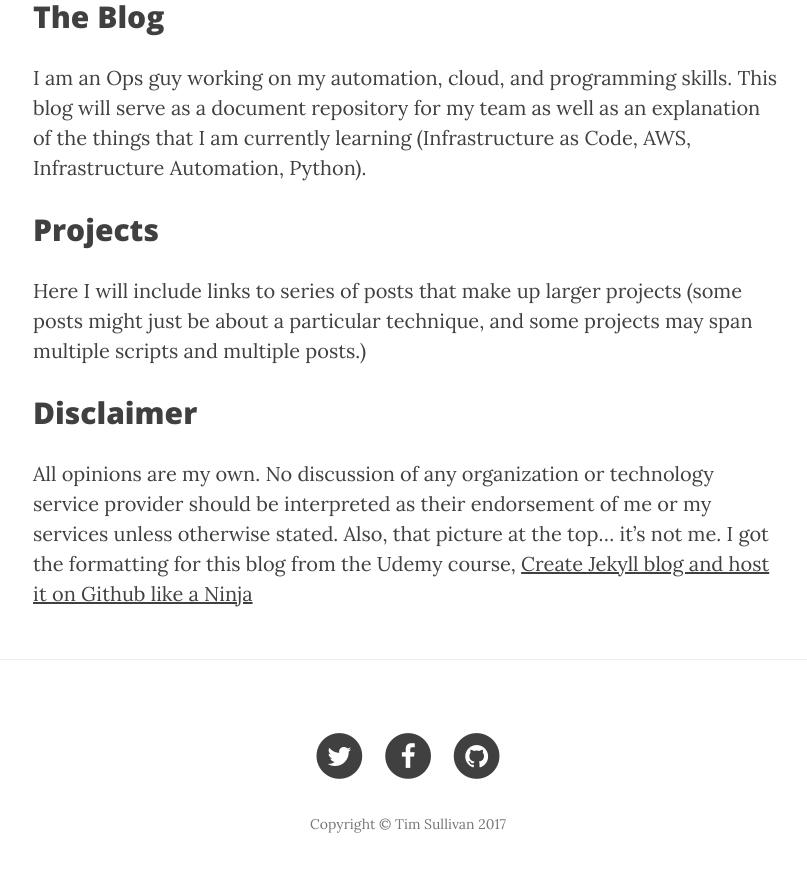
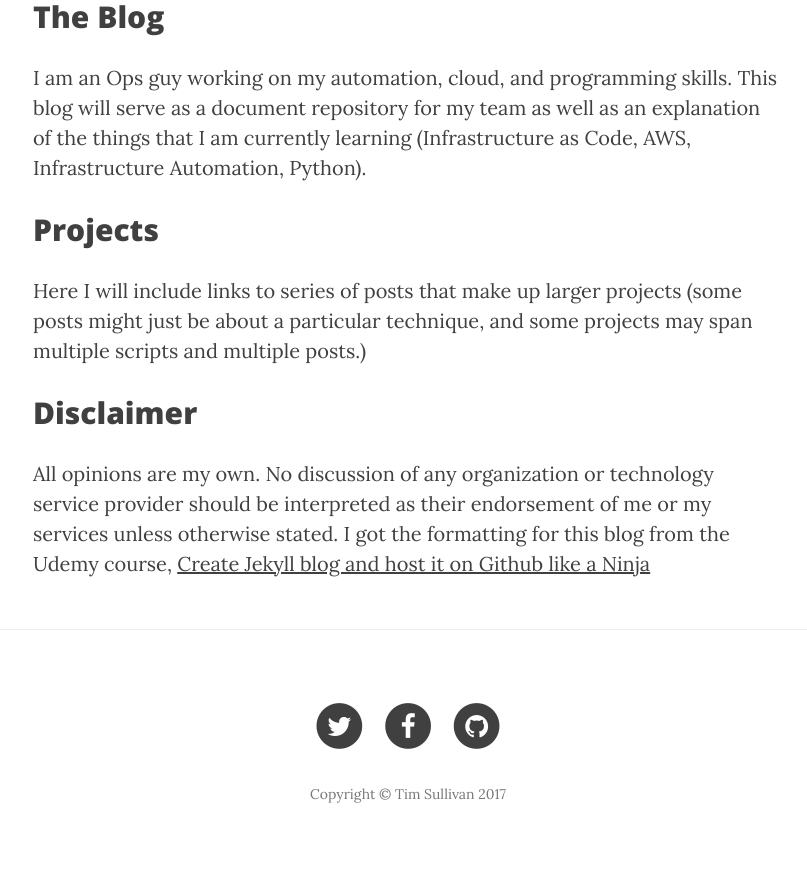
Before and after one commit to tjsullivan1/tjsullivan1.github.io, a Jekyll site: the page built from about.html, in a window 1280 px wide and 900 px high, scrolled down 859 px. Shown: the top 872 px of the window, without its empty margins (232-1039 px from the left). Built offline with Jekyll 4.4.1, drawn with Linux system fonts in a browser that asks for light colours; nearby versions of some CDN libraries.

```diff
--- a/_includes/about_content.md
+++ b/_includes/about_content.md
@@ -15,4 +15,4 @@
 
 ## Disclaimer
 
-All opinions are my own. No discussion of any organization or technology service provider should be interpreted as their endorsement of me or my services unless otherwise stated. Also, that picture at the top... it's not me. I got the formatting for this blog from the Udemy course, [Create Jekyll blog and host it on Github like a Ninja](https://www.udemy.com/create-free-jekyll-blog-on-github-pages-like-a-ninja/learn/v4/overview)
+All opinions are my own. No discussion of any organization or technology service provider should be interpreted as their endorsement of me or my services unless otherwise stated. I got the formatting for this blog from the Udemy course, [Create Jekyll blog and host it on Github like a Ninja](https://www.udemy.com/create-free-jekyll-blog-on-github-pages-like-a-ninja/learn/v4/overview)
```
Also changed, not shown: img/about-bg.jpg.
